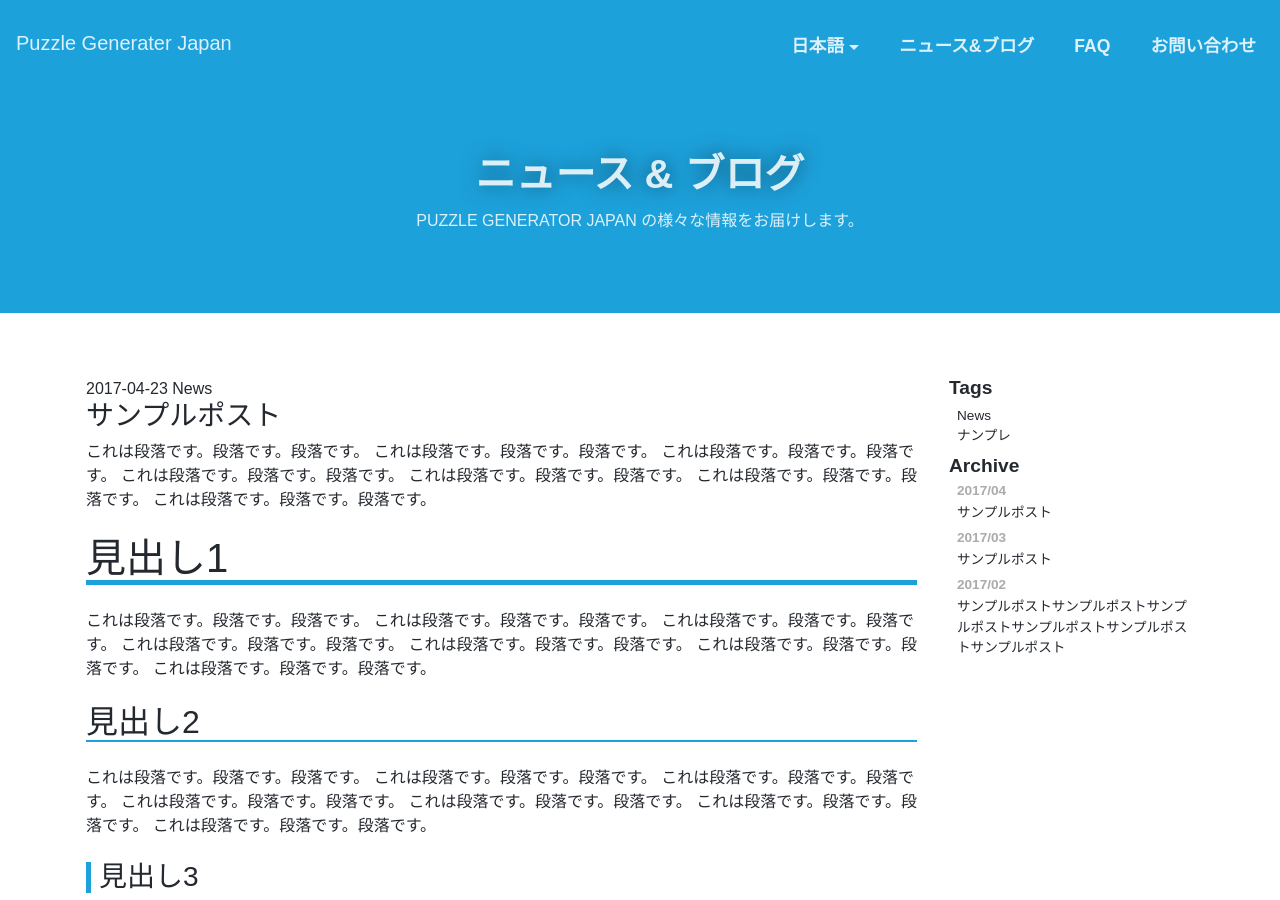
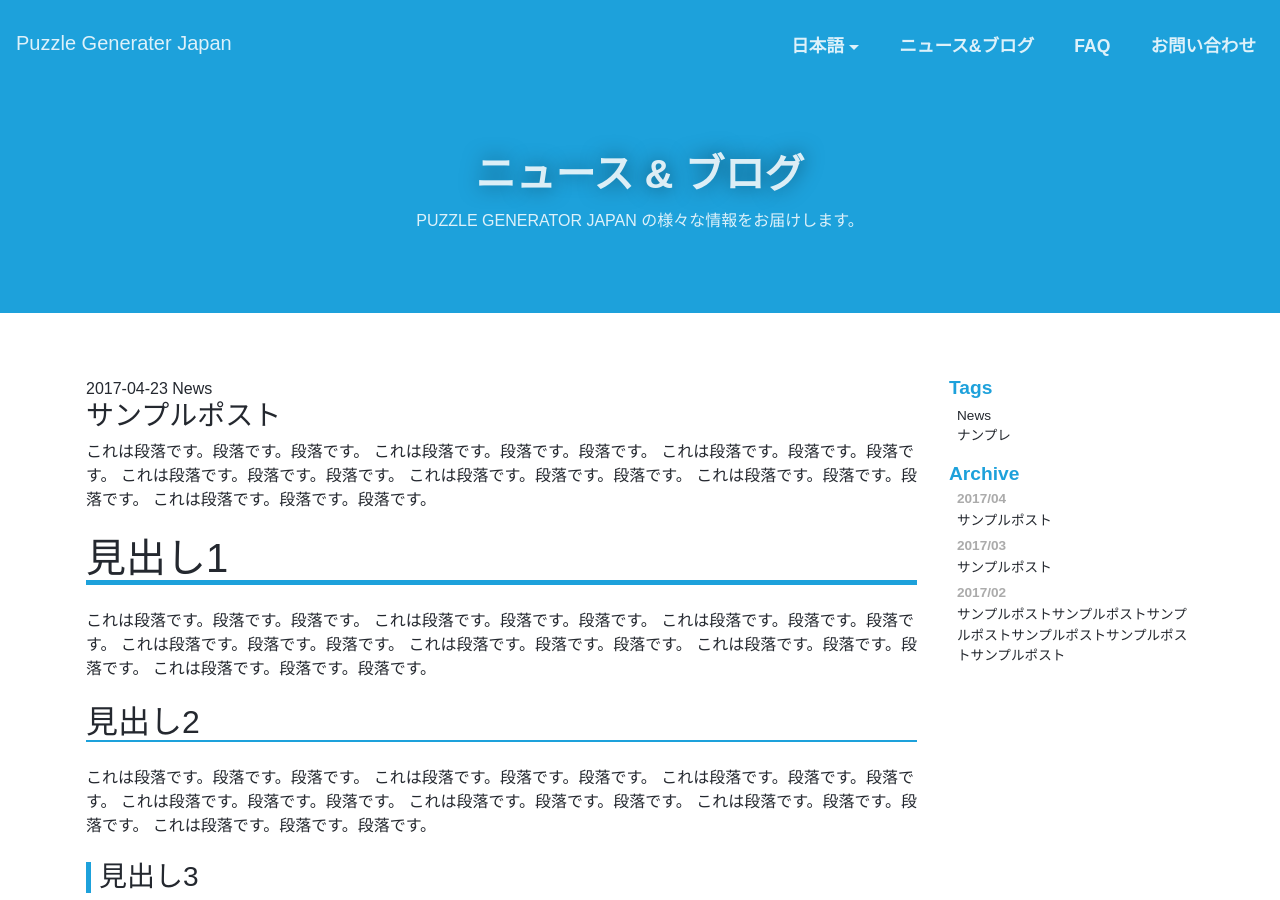
Before and after one commit to timedia/puzzle.gr.jp, a Jekyll site: the page built from _posts/2017-04-23-samplepost.md, in a window 1280 px wide and 900 px high. Built offline with Jekyll 4.4.1, drawn with Linux system fonts in a browser that asks for light colours; nearby versions of some CDN libraries.

Commit message:
Common side navigator of blog page

```diff
--- /dev/null
+++ b/_includes/blog-side-nav.html
@@ -0,0 +1,14 @@
+<div class="col-lg-3 blog-side-nav">
+
+    <div class="blog-side-nav-tag">
+        <h3 class="blog-side-nav-title">Tags</h3>
+        {%- include tag_cloud.html -%}
+
+    </div>
+
+    <div class="blog-side-nav-archive">
+        <h3 class="blog-side-nav-title">Archive</h3>
+        {%- include post_archive.html -%}
+    </div>
+
+</div>
--- a/_layouts/post.html
+++ b/_layouts/post.html
@@ -14,6 +14,7 @@
 </header>
 
 <div class="row container blog-page">
+
   <div class="col-lg-9">
     <div class="blog-article-header">
         <span class="blog-article-date">{{ page.date | date: '%Y-%m-%d' }}</span>
@@ -26,18 +27,7 @@
 
     </div>
   </div>
-  <div class="col-lg-3 blog-side-nav">
 
-      <div class="blog-side-nav-category">
-          <h3 class="blog-side-nav-title"><a href="{{ site.baseurl }}/tags">Tags</a></h3>
-          {%- include tag_cloud.html -%}
+  {%- include blog-side-nav.html -%}
 
-      </div>
-
-      <div class="blog-side-nav-archive">
-          <h3 class="blog-side-nav-title"><a href="{{ site.baseurl }}/Archive">Archive</a></h3>
-          {%- include post_archive.html -%}
-      </div>
-
-  </div>
 </div>
```
Also changed, not shown: blog.html (+1 -13 lines).
